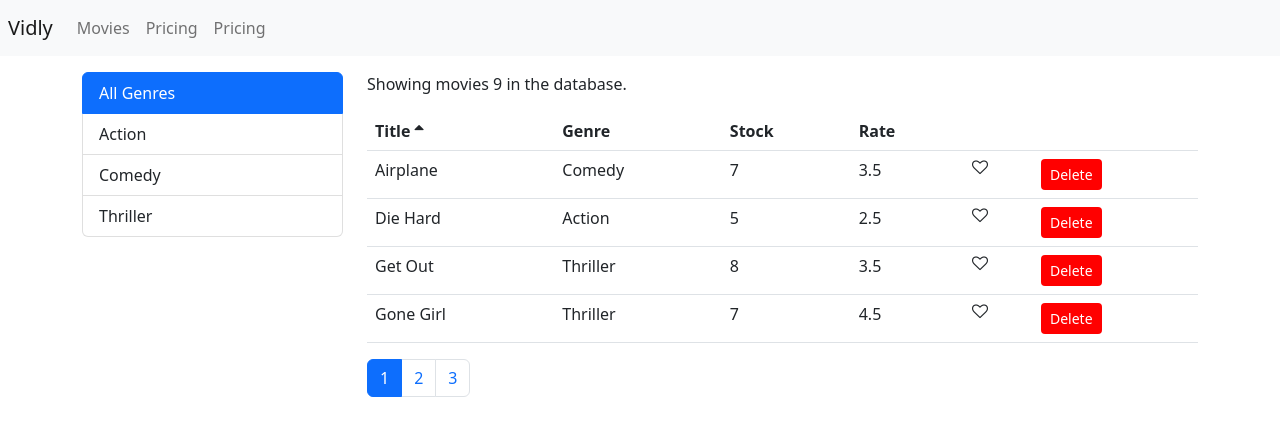
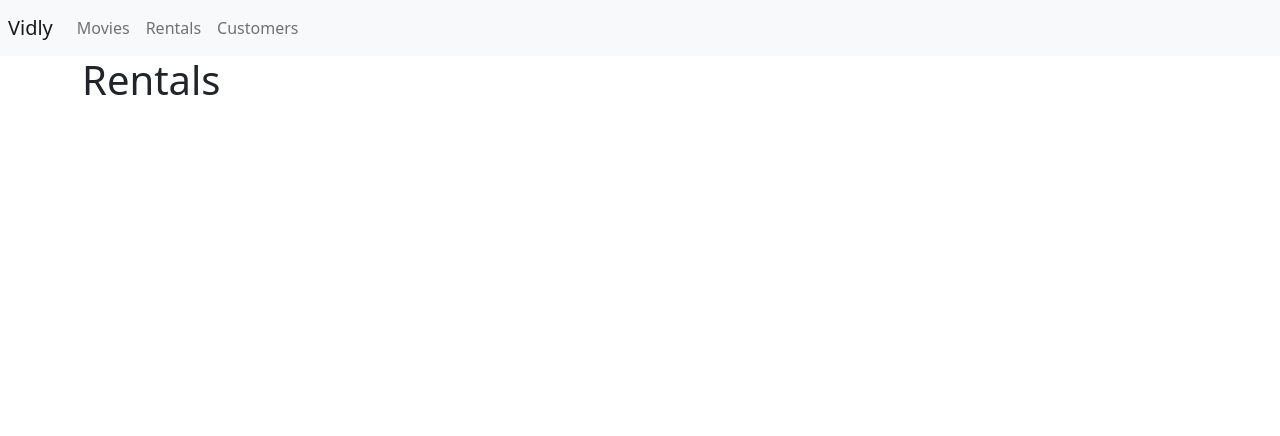
Before and after one commit to dnsamw/react-video-renting-app, a React (Create React App) app: page /rentals in a window 1280 px wide. Shown: the top 436 px of the page. Built offline with nearby package versions, Linux system fonts and the light colour scheme.

Commit message:
3 files modified, 4 added - New components, Navigation

```diff
--- a/package.json
+++ b/package.json
@@ -9,7 +9,7 @@
     "lodash": "^4.17.21",
     "react": "^18.1.0",
     "react-dom": "^18.1.0",
-    "react-router-dom": "^6.3.0"
+    "react-router-dom": "4.3.1"
   },
   "scripts": {
     "start": "react-scripts start",
--- a/src/App.js
+++ b/src/App.js
@@ -1,22 +1,32 @@
 import React, { Component } from 'react';
-import { Route, Switch } from 'react-router-dom';
+import { Route, Switch, Redirect } from 'react-router-dom';
 
 import './style.css';
 
 import NavBar from './components/NavBar';
 import Movies from './components/Movies';
+import Customers from './components/Customers';
+import Rentals from './components/Rentals';
+import MovieForm from './components/MovieForm';
+import NotFound from './components/NotFound';
 
 class App extends Component {
   render() {
     return (
       <>
         <NavBar />
-        <div className="container">
-          <Movies />
-          {/* <Switch>
-        <Route path="/" component={Movies} />
-        </Switch> */}
-        </div>
+        <main className="container">
+          <Switch>
+            <Route path="/movies/:_id" component={MovieForm} />
+            <Route path="/movies" component={Movies} />
+            <Route path="/customers" component={Customers} />
+            <Route path="/rentals" component={Rentals} />
+            <Route path="/not-found" component={NotFound} />
+
+            <Redirect from="/" exact to="/movies" />
+            <Redirect to="/not-found" />
+          </Switch>
+        </main>
       </>
     );
   }
--- /dev/null
+++ b/src/components/Customers.jsx
@@ -0,0 +1,7 @@
+import React from 'react';
+
+function Customers() {
+  return <h1>Customers</h1>;
+}
+
+export default Customers;
--- /dev/null
+++ b/src/components/MovieForm.jsx
@@ -0,0 +1,7 @@
+import React from 'react';
+
+function MovieForm() {
+  return <h1>Movie :</h1>;
+}
+
+export default MovieForm;
--- a/src/components/NavBar.jsx
+++ b/src/components/NavBar.jsx
@@ -1,11 +1,12 @@
 import React from 'react';
+import { Link } from 'react-router-dom';
 
 function NavBar() {
   return (
     <nav className="navbar navbar-expand-lg navbar-light bg-light px-2">
-      <a className="navbar-brand" href="#">
+      <Link className="navbar-brand" to="/">
         Vidly
-      </a>
+      </Link>
       <button
         className="navbar-toggler"
         type="button"
@@ -20,19 +21,19 @@ function NavBar() {
       <div className="collapse navbar-collapse" id="navbarNav">
         <ul className="navbar-nav">
           <li className="nav-item">
-            <a className="nav-link" href="#">
+            <Link className="nav-link" to="/movies">
               Movies
-            </a>
+            </Link>
           </li>
           <li className="nav-item">
-            <a className="nav-link" href="#">
-              Pricing
-            </a>
+            <Link className="nav-link" to="/rentals">
+              Rentals
+            </Link>
           </li>
           <li className="nav-item">
-            <a className="nav-link" href="#">
-              Pricing
-            </a>
+            <Link className="nav-link" to="/customers">
+              Customers
+            </Link>
           </li>
         </ul>
       </div>
--- /dev/null
+++ b/src/components/NotFound.jsx
@@ -0,0 +1,7 @@
+import React from 'react';
+
+function NotFound() {
+  return <h1>Page not found.</h1>;
+}
+
+export default NotFound;
--- /dev/null
+++ b/src/components/Rentals.jsx
@@ -0,0 +1,7 @@
+import React from 'react';
+
+function Rentals() {
+  return <h1>Rentals</h1>;
+}
+
+export default Rentals;
```
